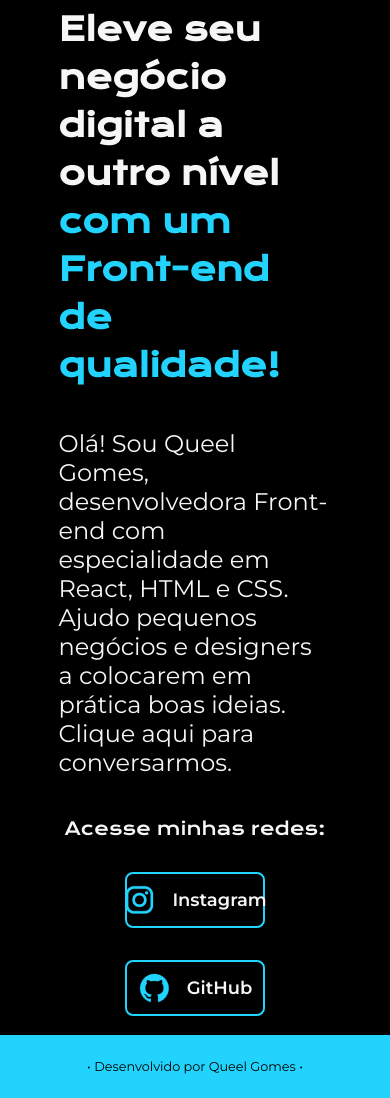
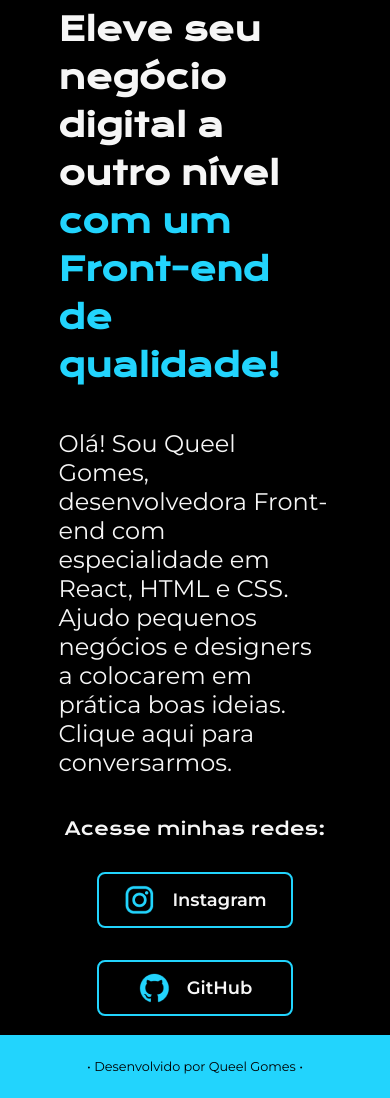
Before and after one commit to queelgomes/primeiro_git_portfolio, a plain HTML site: page index.html in a window 390 px wide. Shown: the part 431-1529 px from the top of the page. Drawn offline with nearby package versions, Linux system fonts and the light colour scheme.

Commit message:
alteracção botoes navegacao

```diff
--- a/styles/style.css
+++ b/styles/style.css
@@ -173,6 +173,10 @@ body {
         font-size: 1.5rem;
     }
 
+    .principal__links__navegacao{
+        width: 70%;
+    }
+
     .principal__conteudo__texto__14{
         font-size: 1.2rem;
     }
```
